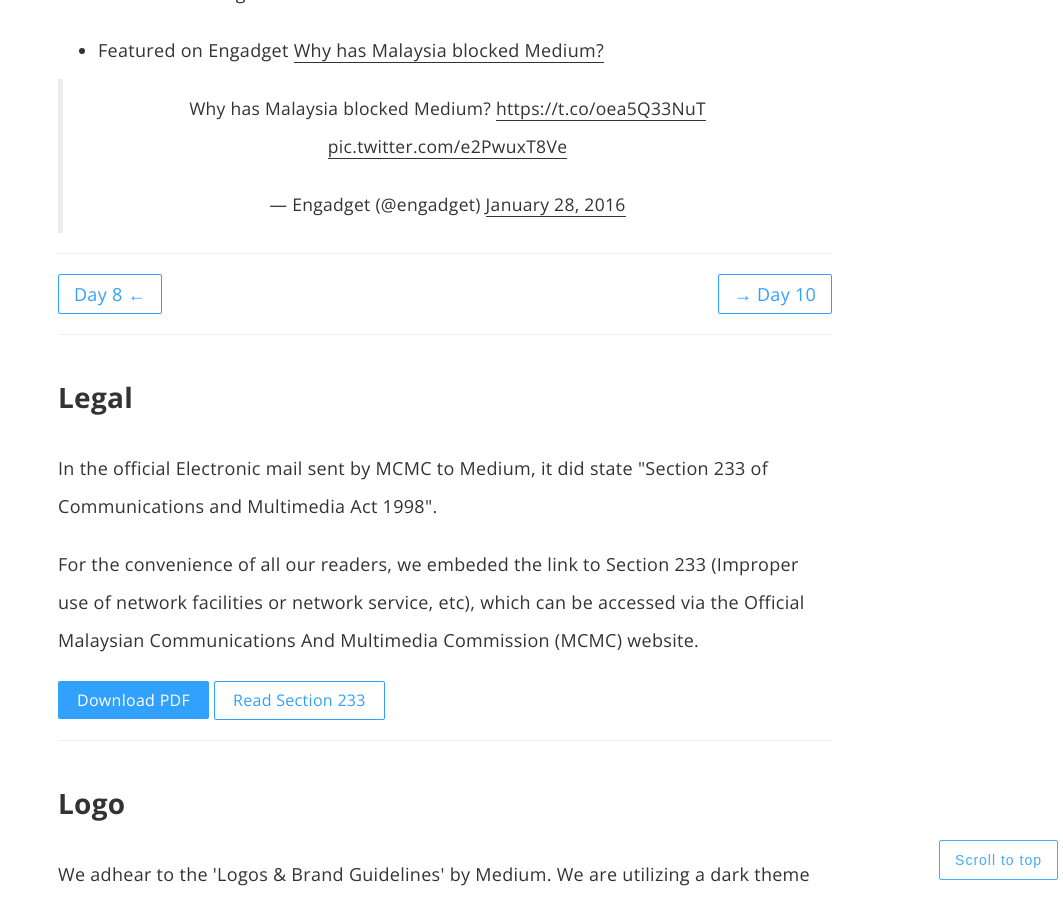
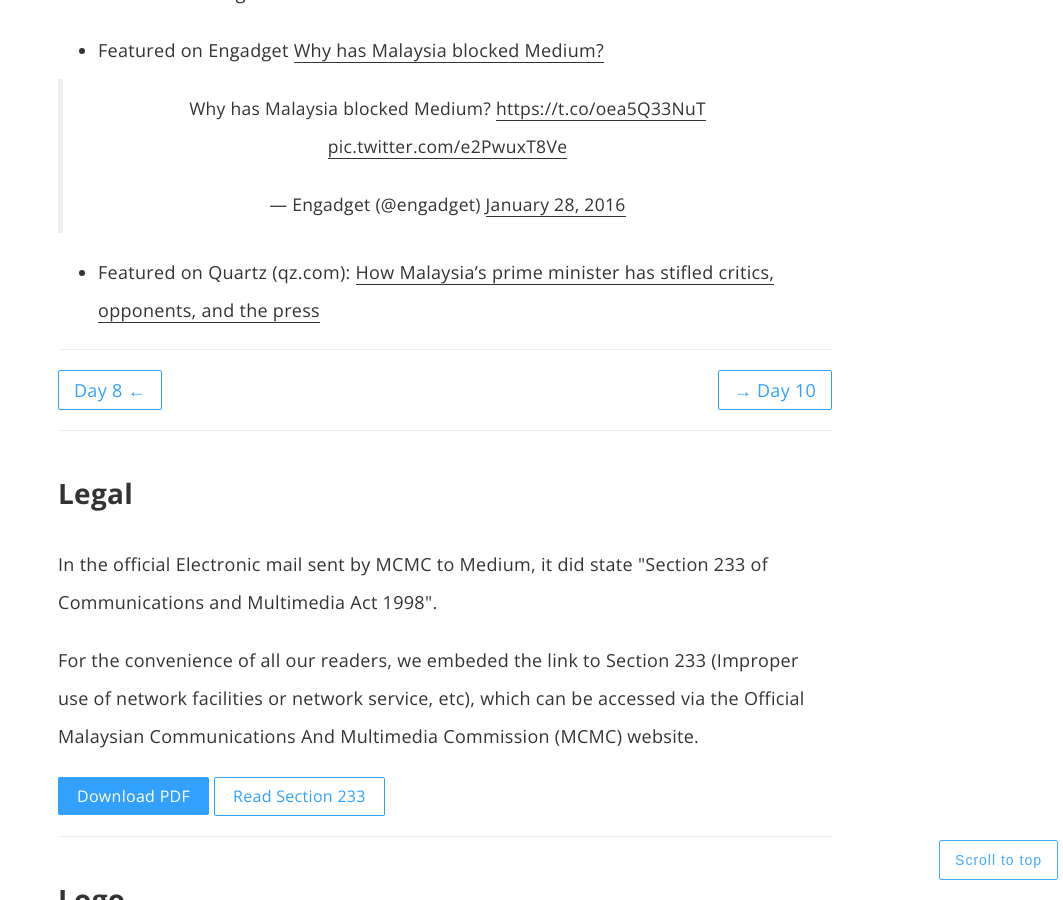
Before and after one commit to UnblockMedium/unblockmedium.github.io, a Jekyll site: the page built from _posts/2016-01-28-day-9.md, in a window 1280 px wide and 900 px high, scrolled down 2406 px. Shown: the whole window, without its empty margins (217-1280 px from the left). Built offline with Jekyll 4.4.1, drawn with Linux system fonts in a browser that asks for light colours; Markdown is read by kramdown in place of the engine named in the settings; a script that is not in the unit is left out; comment, search, counter and statistics services are not loaded.

Commit message:
Added: Quartz (qz.com)

```diff
--- a/_posts/2016-01-28-day-9.md
+++ b/_posts/2016-01-28-day-9.md
@@ -34,3 +34,5 @@
 <center>
 <blockquote class="twitter-tweet" lang="en"><p lang="en" dir="ltr">Why has Malaysia blocked Medium? <a href="https://t.co/oea5Q33NuT">https://t.co/oea5Q33NuT</a> <a href="https://t.co/e2PwuxT8Ve">pic.twitter.com/e2PwuxT8Ve</a></p>&mdash; Engadget (@engadget) <a href="https://twitter.com/engadget/status/692735894969786368">January 28, 2016</a></blockquote>
 </center>
+
+- Featured on Quartz (qz.com): <a href="http://qz.com/604868/how-malaysias-prime-minister-has-stifled-critics-opponents-and-the-press/" target="_blank">How Malaysia’s prime minister has stifled critics, opponents, and the press</a>
```
